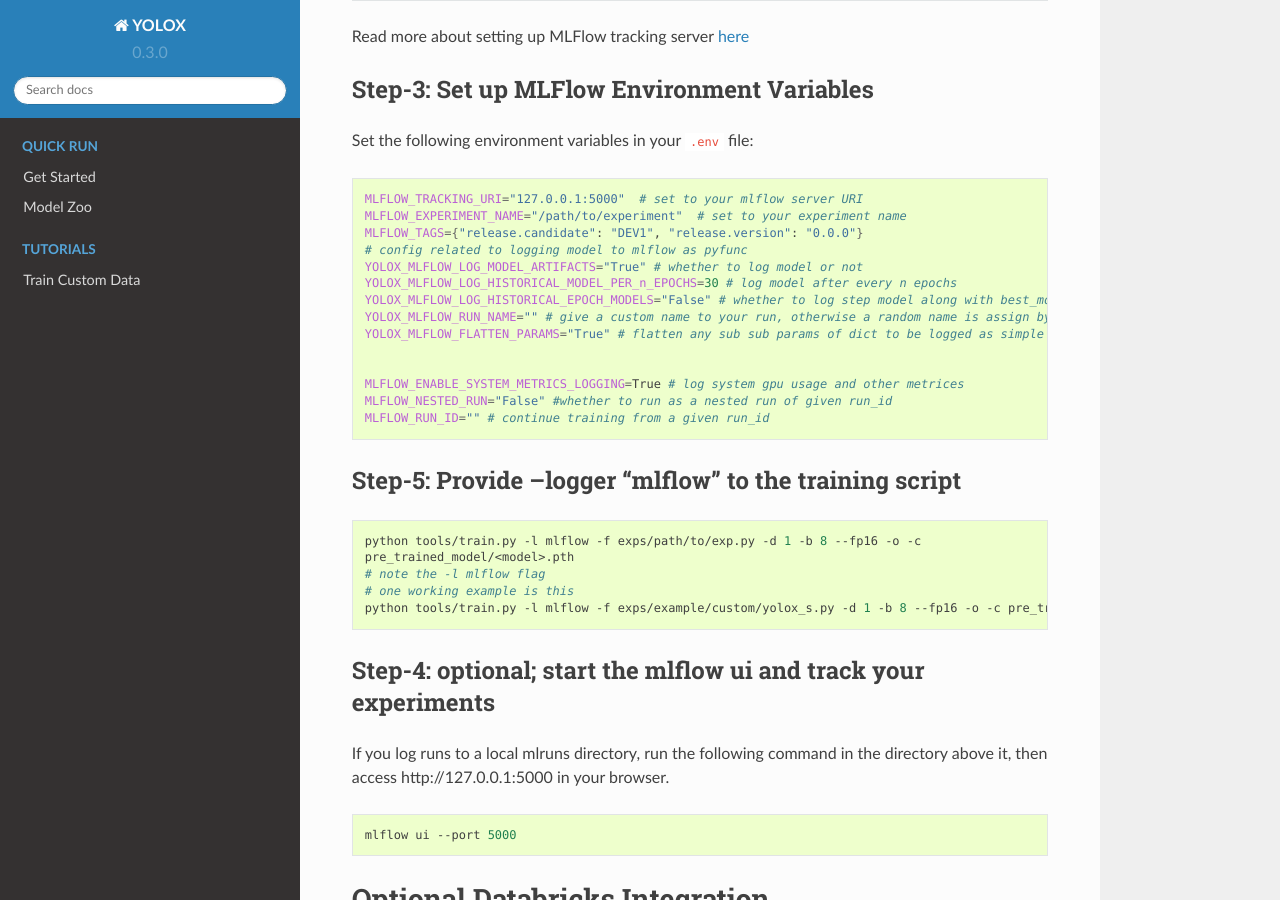
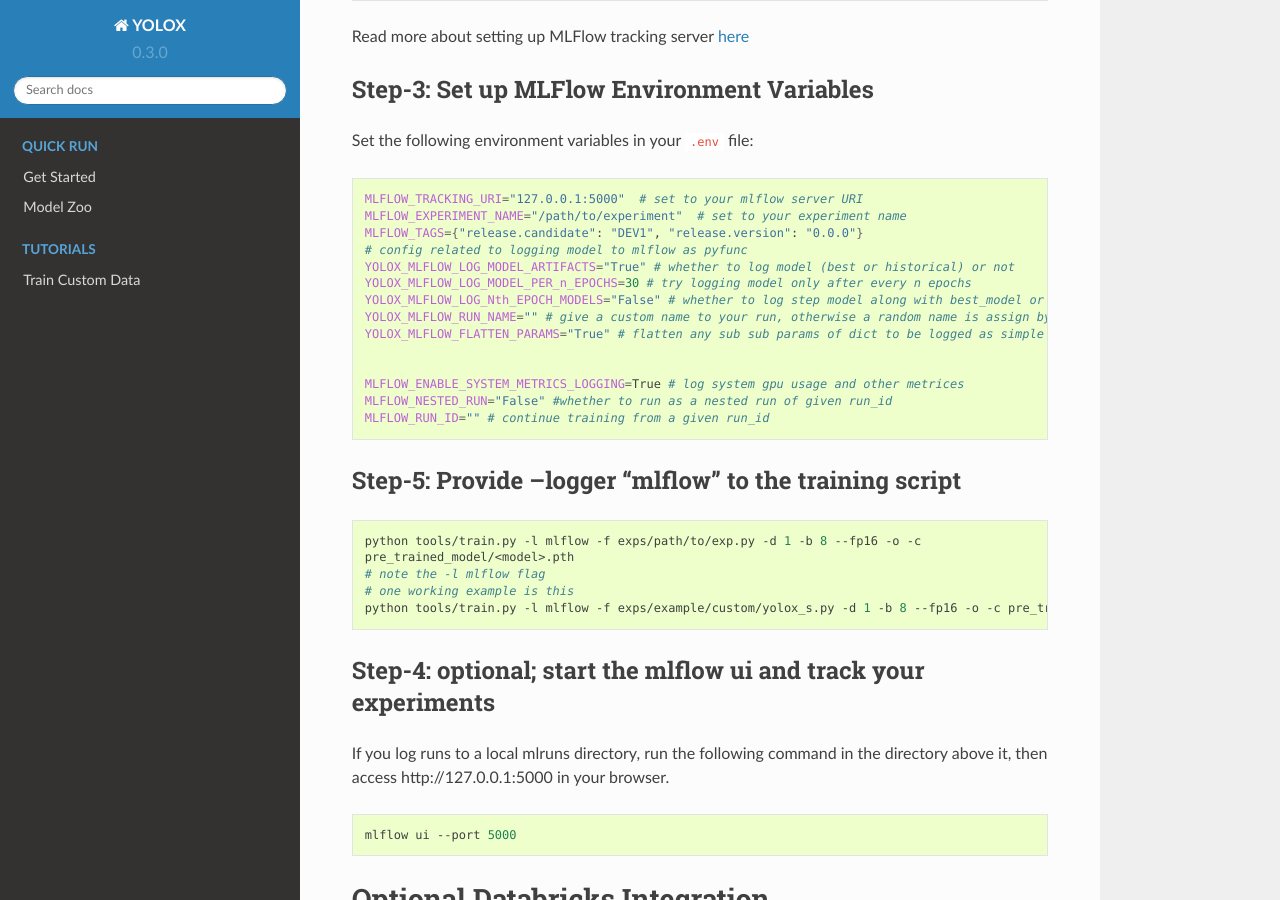
Before and after one commit to Megvii-BaseDetection/YOLOX, a Sphinx documentation site: the page built from docs/mlflow_integration.md, in a window 1280 px wide and 900 px high, scrolled down 694 px. Built offline with Sphinx 7.4.7 and the Read the Docs theme 2.0.0, drawn with Linux system fonts in a browser that asks for light colours.

Commit message:
renaming environment variable

```diff
--- a/docs/mlflow_integration.md
+++ b/docs/mlflow_integration.md
@@ -22,9 +22,9 @@
 MLFLOW_EXPERIMENT_NAME="/path/to/experiment"  # set to your experiment name
 MLFLOW_TAGS={"release.candidate": "DEV1", "release.version": "0.0.0"}
 # config related to logging model to mlflow as pyfunc
-YOLOX_MLFLOW_LOG_MODEL_ARTIFACTS="True" # whether to log model or not
-YOLOX_MLFLOW_LOG_HISTORICAL_MODEL_PER_n_EPOCHS=30 # log model after every n epochs
-YOLOX_MLFLOW_LOG_HISTORICAL_EPOCH_MODELS="False" # whether to log step model along with best_model or not
+YOLOX_MLFLOW_LOG_MODEL_ARTIFACTS="True" # whether to log model (best or historical) or not
+YOLOX_MLFLOW_LOG_MODEL_PER_n_EPOCHS=30 # try logging model only after every n epochs
+YOLOX_MLFLOW_LOG_Nth_EPOCH_MODELS="False" # whether to log step model along with best_model or not
 YOLOX_MLFLOW_RUN_NAME="" # give a custom name to your run, otherwise a random name is assign by mlflow
 YOLOX_MLFLOW_FLATTEN_PARAMS="True" # flatten any sub sub params of dict to be logged as simple key value pair
 
```
Also changed, not shown: 1 other file.
